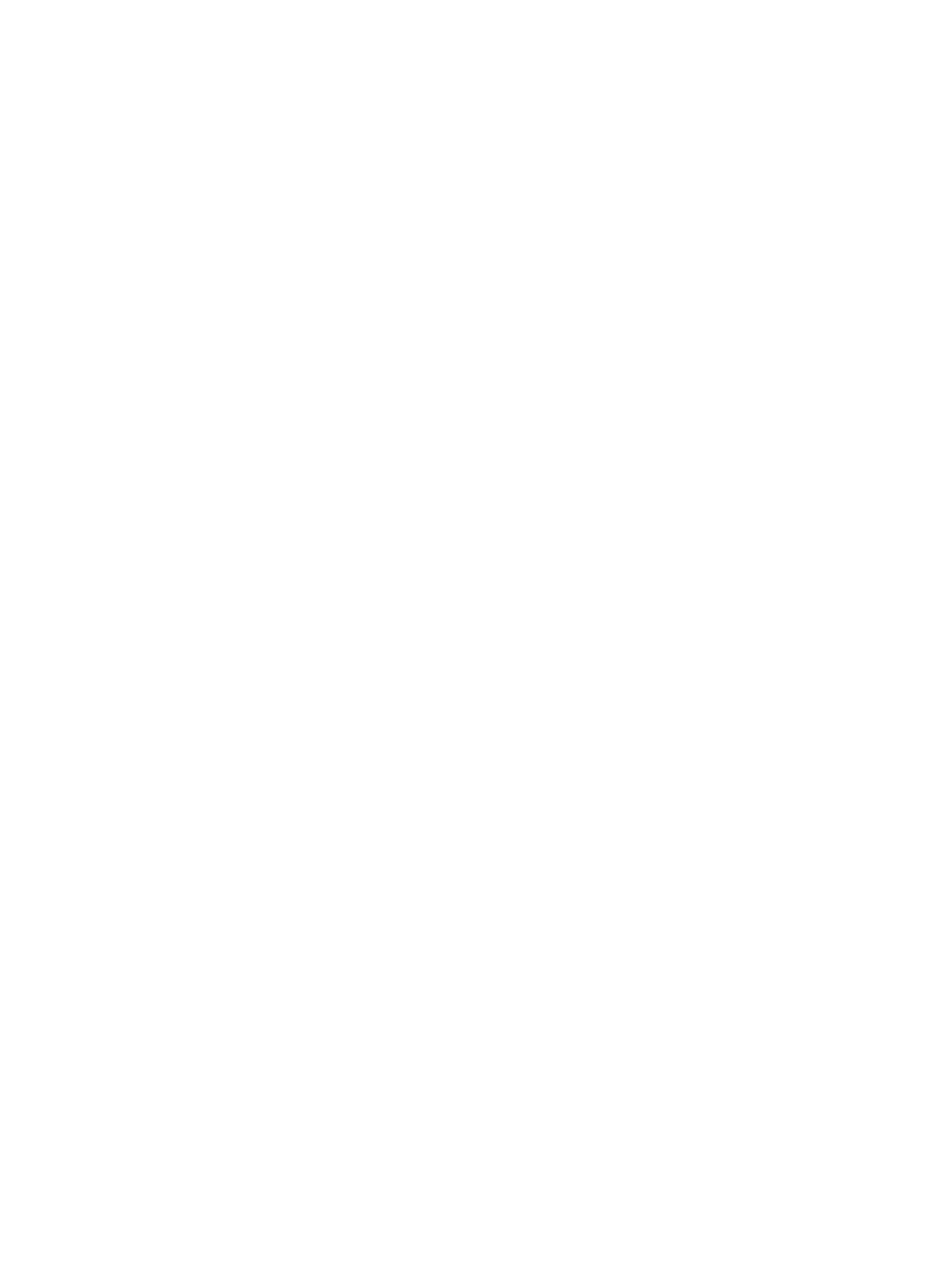
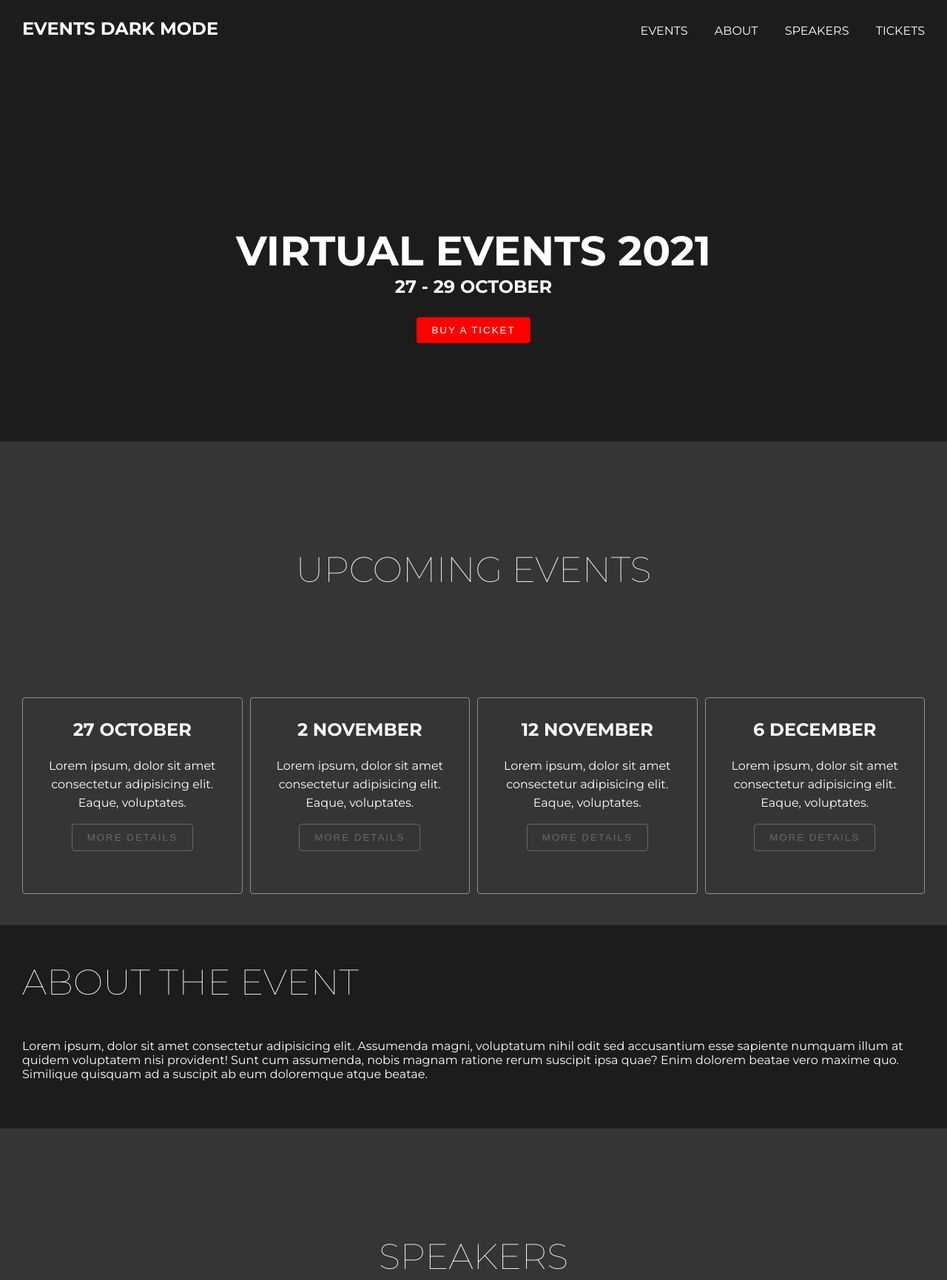
Before and after one commit to AndresRamirez917/100-sitios-36, a plain HTML site: page index.html in a window 1280 px wide. Shown: the top 1731 px of the page at 74% size. Before the commit the page ends 800 px from the top, so only its background shows below. Drawn offline with Linux system fonts and the light colour scheme.

Commit message:
final commit

```diff
--- a/index.html
+++ b/index.html
@@ -8,6 +8,97 @@
     <title>Events Dark Mode | Welcome</title>
 </head>
 <body>
+    <header id="mainheader">
+        <nav class="navbar">
+            <div class="container">
+                <h1><a href="" class="logo">events dark mode</a></h1>
+                <ul>
+                    <li><a href="#events">events</a></li>
+                    <li><a href="#about">about</a></li>
+                    <li><a href="#speakers">speakers</a></li>
+                    <li><a href="#ticket">tickets</a></li>
+                </ul>
+            </div>
+        </nav>
+        <section id="showcase">
+            <div class="container">
+                <h1 class="display-1">Virtual Events 2021</h1>
+                <h2>27 - 29 October</h2>
+                <button class="btn button-1">buy a ticket</button>
+            </div>
+        </section>
+    </header>
+
+    <section id="about">
+        <div class="container">
+            <h2 class="display-2">Upcoming Events</h2>
+            <div class="about-row">
+                <div class="card card-1">
+                    <h2>27 October</h2>
+                    <p>Lorem ipsum, dolor sit amet consectetur adipisicing elit. Eaque, voluptates.</p>
+                    <button class="btn button-2">more details</button>
+                </div>
+                <div class="card card-2">
+                    <h2>2 November</h2>
+                    <p>Lorem ipsum, dolor sit amet consectetur adipisicing elit. Eaque, voluptates.</p>
+                    <button class="btn button-2">more details</button>
+                </div>
+                <div class="card card-3">
+                    <h2>12 November</h2>
+                    <p>Lorem ipsum, dolor sit amet consectetur adipisicing elit. Eaque, voluptates.</p>
+                    <button class="btn button-2">more details</button>
+                </div>
+                <div class="card card-4">
+                    <h2>6 December</h2>
+                    <p>Lorem ipsum, dolor sit amet consectetur adipisicing elit. Eaque, voluptates.</p>
+                    <button class="btn button-2">more details</button>
+                </div>
+            </div>
+        </div>
+    </section>
+
+    <section id="event">
+        <div class="container">
+            <h2 class="display-2">About the Event</h2>
+            <p>Lorem ipsum, dolor sit amet consectetur adipisicing elit. Assumenda magni, voluptatum nihil odit sed accusantium esse sapiente numquam illum at quidem voluptatem nisi provident! Sunt cum assumenda, nobis magnam ratione rerum suscipit ipsa quae? Enim dolorem beatae vero maxime quo. Similique quisquam ad a suscipit ab eum doloremque atque beatae.</p>
+        </div>
+    </section>
+
+    <section id="speakers">
+        <div class="container">
+            <h2 class="display-2">speakers</h2>
+            <div class="speakers-row">
+                <div class="box box-1">
+                    <img src="/img/speaker-1.jpg" alt="">
+                    <h3>Jhoanna Doe</h3>
+                    <h4>Web Developer</h4>
+                </div>
+                <div class="box box-1">
+                    <img src="/img/speaker-2.jpg" alt="">
+                    <h3>Eric Green</h3>
+                    <h4>Web Designer</h4>
+                </div>
+                <div class="box box-1">
+                    <img src="/img/speaker-3.jpg" alt="">
+                    <h3>Ana Wilson</h3>
+                    <h4>Web Marketer</h4>
+                </div>
+                <div class="box box-1">
+                    <img src="/img/speaker-4.jpg" alt="">
+                    <h3>Maria Andes</h3>
+                    <h4>Web Developer</h4>
+                </div>
+            </div>
+        </div>
+    </section>
+
+    <section id="ticket">
+        <div class="container">
+            <h2 class="display-2">get ticket now</h2>
+            <p>Lorem ipsum dolor sit, amet consectetur adipisicing elit. Temporibus quia iste adipisci quisquam deleniti error, asperiores ullam nostrum sequi praesentium suscipit nobis aut perferendis voluptatem sapiente fuga vel facere velit.</p>
+            <button class="btn button-1">get a ticket</button>
+        </div>
+    </section>
 
 
     <footer id="footer">
--- a/mobile.css
+++ b/mobile.css
@@ -0,0 +1,35 @@
+.navbar .logo {
+    display: block;
+    text-align: center;
+    margin: 0 auto;
+    float: none;
+    width: 100%;
+    margin-top: 2em;
+}
+
+.navbar ul {
+    float: none;
+    text-align: center;
+    margin: 0 auto;
+}
+
+.navbar ul li {
+    display: inline-block;
+float: none;
+margin-top: 2em;
+font-size: .9em;
+}
+
+#about .about-row{
+    display: block;
+    gap: 10px;
+}
+
+#event p {
+    margin: 0;
+    text-align: left;
+}
+
+#speakers .speakers-row {
+    display: block;
+}
--- a/styles.css
+++ b/styles.css
@@ -31,12 +31,23 @@ ul {
 h1 {
     text-transform: uppercase;
     color: #fff;
+    text-align: center;
 }
 
 h2 {
     text-align: center;
     text-transform: uppercase;
     color: #fff;
+
+}
+
+.display-2 {
+    text-align: center;
+    text-transform: uppercase;
+    color: #fff;
+    margin: 3em 0;
+    font-size: 3em;
+    font-weight: lighter;
 }
 
 .container {
@@ -70,6 +81,7 @@ form .form-control {
 .button-1 {
     background: red;
     color: #fff;
+    margin-bottom: 2em;
 }
 
 .button-1:hover {
@@ -79,6 +91,7 @@ form .form-control {
 .button-2 {
     border: 1px solid dimgray;
     color: dimgray;
+    background: none;
 }
 
 .button-2:hover {
@@ -86,13 +99,131 @@ form .form-control {
 }
 
 .card {
-    border: 1px solid #fff;
+    border: 1px solid #ffffff71;
     border-radius: 4px;
-    padding: 10px;
+    padding: 30px;
+    line-height: 25px;
+    color: #fff;
+    margin-bottom: 10px;
+}
+
+.card h2 {
+    margin-bottom: 1em;
+}
+
+.card p {
+    margin-bottom: 1em;
+}
+
+/* mainheader */
+#mainheader {
+    background: #1c1c1c;
+}
+
+/* navbar */
+.navbar .logo {
+    margin-top: 1em;
+    float: left;
+    font-size: 1em;
+}
+
+.navbar ul {
+    float: right;
+    margin-top: 2em;
+}
+
+.navbar ul li {
+    display: inline-block;
+    margin-left: 2em;
+}
+
+/* showcase */
+ #showcase h1 {
+    margin-top: 4.5em;
+   font-size: 3.5em;
+}
+
+#showcase button {
+text-align: center;
+margin: 0 auto;
+display: block;
+margin-bottom: 10em ;
+margin-top: 2em;
+}
+
+/* about */
+#about {
+    background:#363535 ;
+}
+
+#about .about-row {
+    display: flex;
+    gap: 10px;
+    margin-bottom: 2em;
+}
+
+/* events */
+#event {
+    background: #1c1c1c;
+}
+
+#event h2 {
+    margin: 0;
+    text-align: left;
+    margin: 1em 0;
+}
+
+#event p {
+    margin-bottom: 4em;
+    color: #fff;
+    text-align: left;
+}
+
+/* speakers */
+#speakers {
+    background: #363535;
+}
+
+#speakers img {
+    width: 100%;
+}
+
+#speakers .speakers-row {
+    display: flex;
+    gap: 10px;
+    text-align: center;
+}
+
+.speakers-row h3, h4 {
+    color: #fff;
+    margin: 1em 0 1em 0;
+}
+
+.speakers-row h4 {
+    margin-bottom: 6em;
+}
+
+/* ticket */
+#ticket {
+    background: #1c1c1c;
+    color: #fff;
+}
+
+#ticket h2, p, button {
+    margin: 0 auto;
+    text-align: center;
+    display: block;
+    margin-bottom: 2em;
+
+}
+
+#ticket h2 {
+    margin-top: 2em;
 }
 
 /* footer */
 #footer {
     text-align: center;
     padding: 3em;
+    background: #363535;
 }
```
Also changed, not shown: pets-1715831246120.json (added, +20 -0 lines), pets-1715831352292.json (added, +20 -0 lines).
